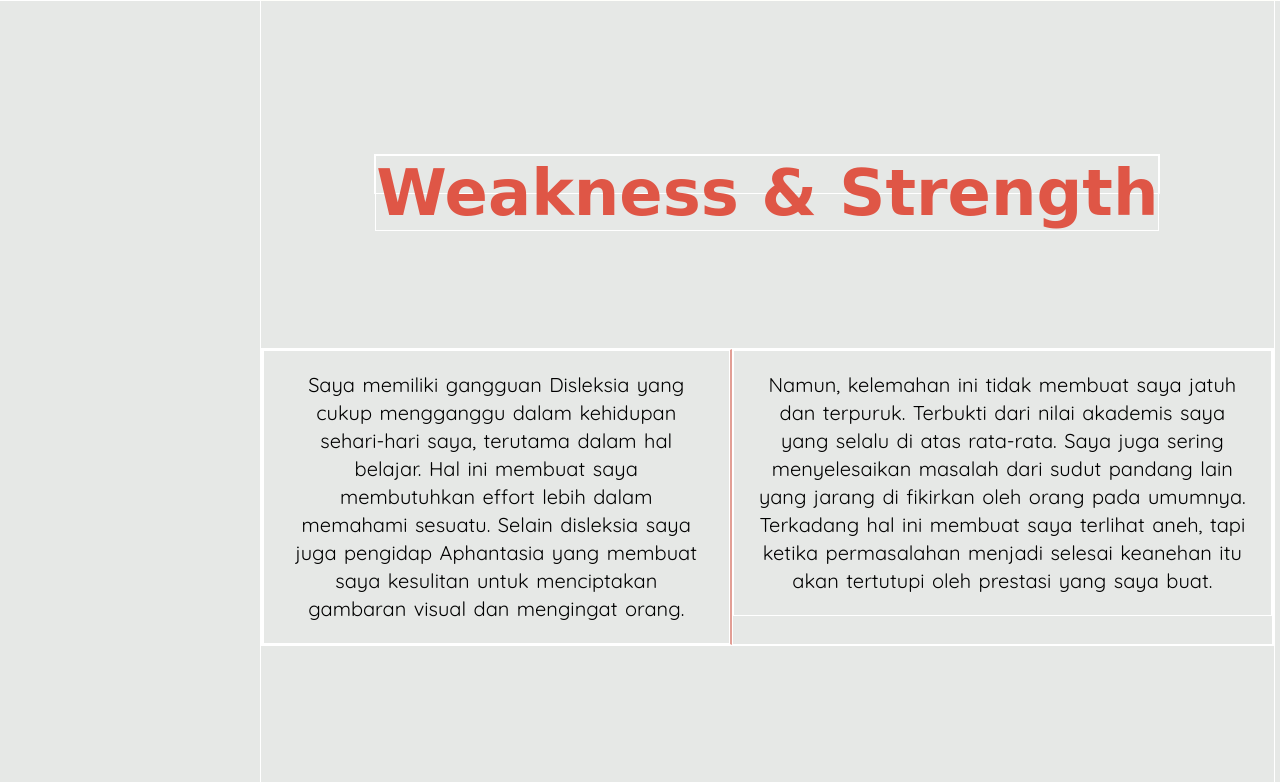
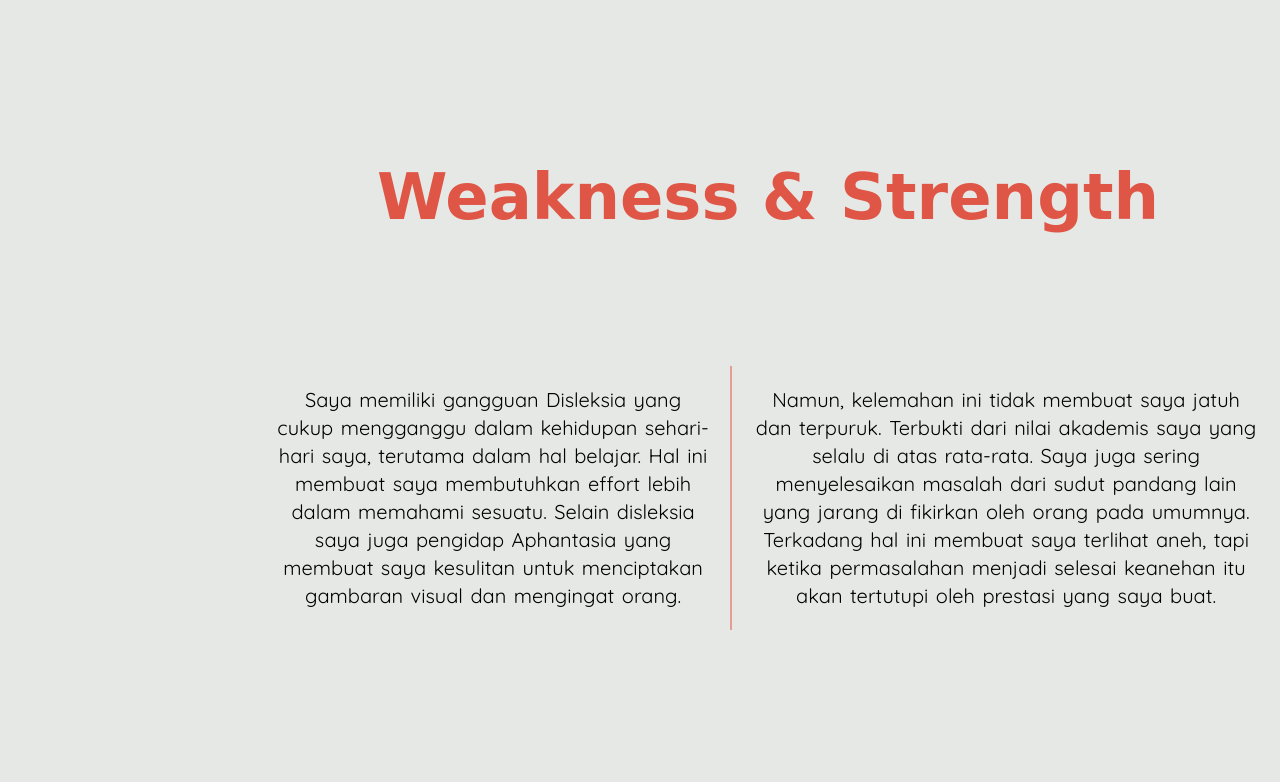
Before and after one commit to emakCoding/vanilla, a plain HTML site: page porto.html in a window 1280 px wide. Shown: the part 805-1587 px from the top of the page. Drawn offline with nearby package versions, Linux system fonts and the light colour scheme; a web font is replaced by a local one.

Commit message:
push lagi

```diff
--- a/porto.css
+++ b/porto.css
@@ -1,7 +1,7 @@
 * {
   margin: 0;
   padding: 0;
-  border: solid 1px white;
+  /* border: solid 1px white; */
   box-sizing: border-box;
 }
 html {
```
